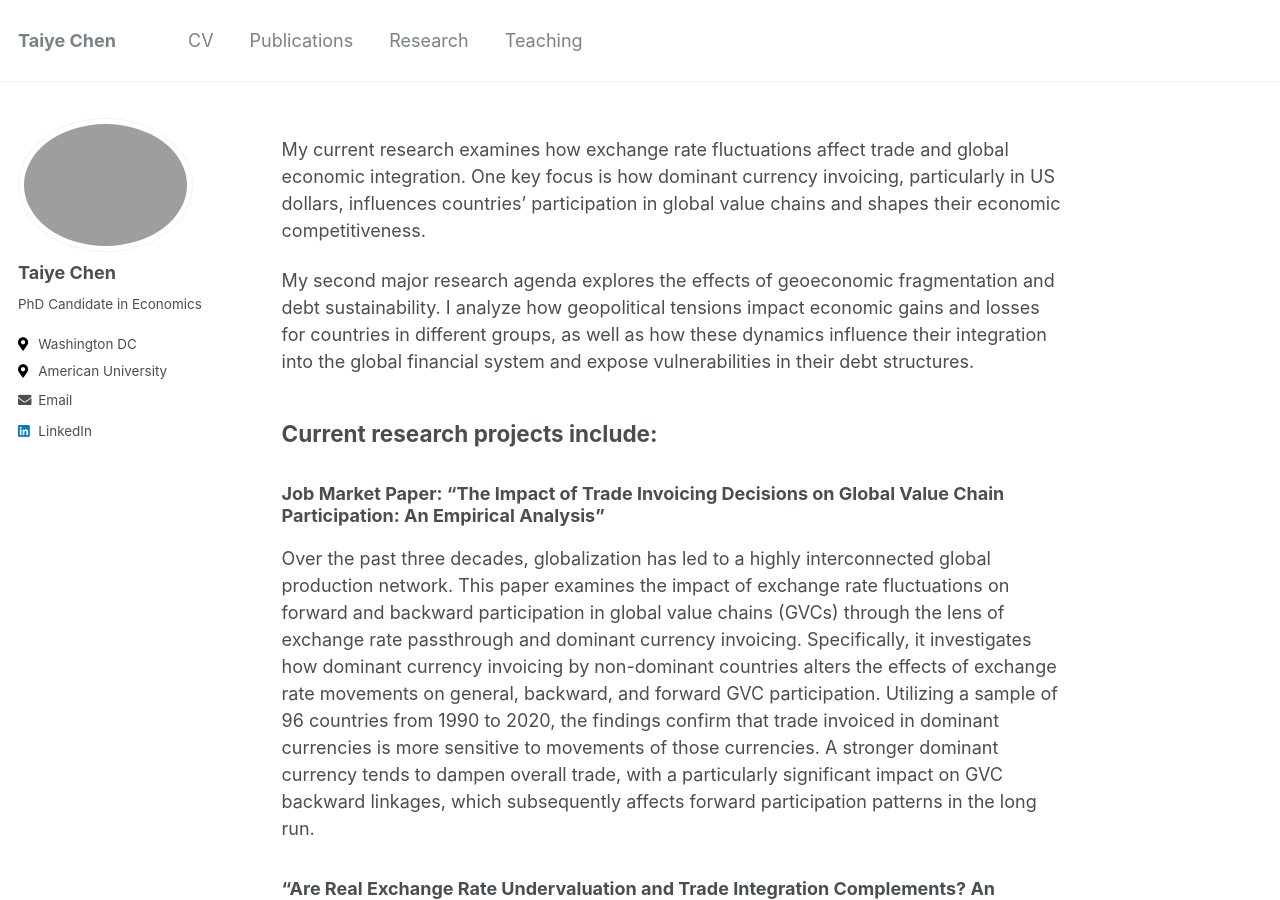
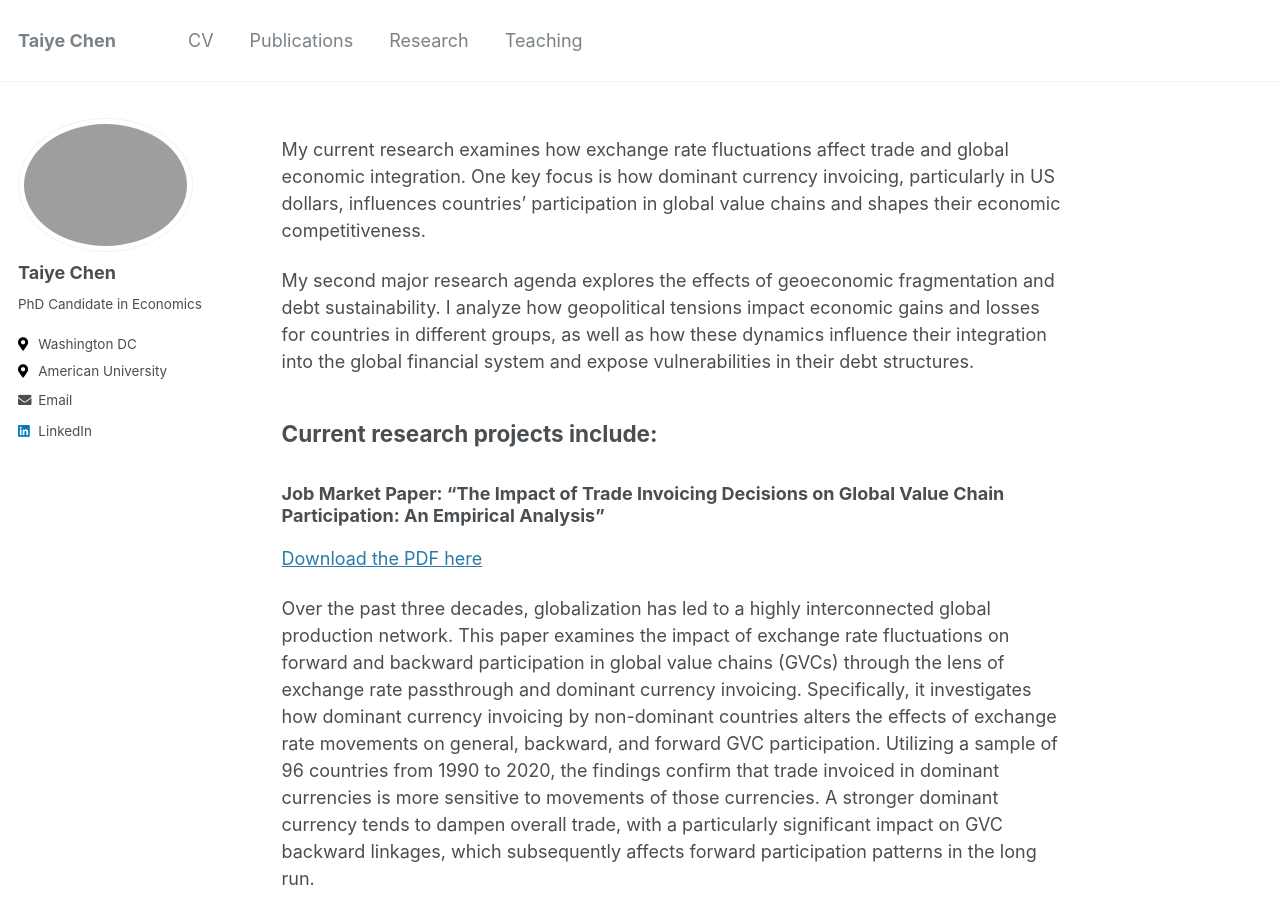
Before and after one commit to taiyechen/taiyechen.github.io, a Jekyll site: the page built from _pages/research.md, in a window 1280 px wide and 900 px high. Built offline with Jekyll 4.4.1, drawn with Linux system fonts in a browser that asks for light colours.

Commit message:
update jmp

```diff
--- a/_pages/research.md
+++ b/_pages/research.md
@@ -15,6 +15,7 @@ My second major research agenda explores the effects of geoeconomic fragmentatio
 ##  Current research projects include:
 
 ### Job Market Paper: "The Impact of Trade Invoicing Decisions on Global Value Chain Participation: An Empirical Analysis"
+[Download the PDF here](/files/JMP 1120 TC.pdf)
 
  Over the past three decades, globalization has led to a highly interconnected global production network. This paper examines the impact of exchange rate fluctuations on forward and backward participation in global value chains (GVCs) through the lens of exchange rate passthrough and dominant currency invoicing. Specifically, it investigates how dominant currency invoicing by non-dominant countries alters the effects of exchange rate movements on general, backward, and forward GVC participation. Utilizing a sample of 96 countries from 1990 to 2020, the findings confirm that trade invoiced in dominant currencies is more sensitive to movements of those currencies. A stronger dominant currency tends to dampen overall trade, with a particularly significant impact on GVC backward linkages, which subsequently affects forward participation patterns in the long run.
 
```
Also changed, not shown: 12 other files.
